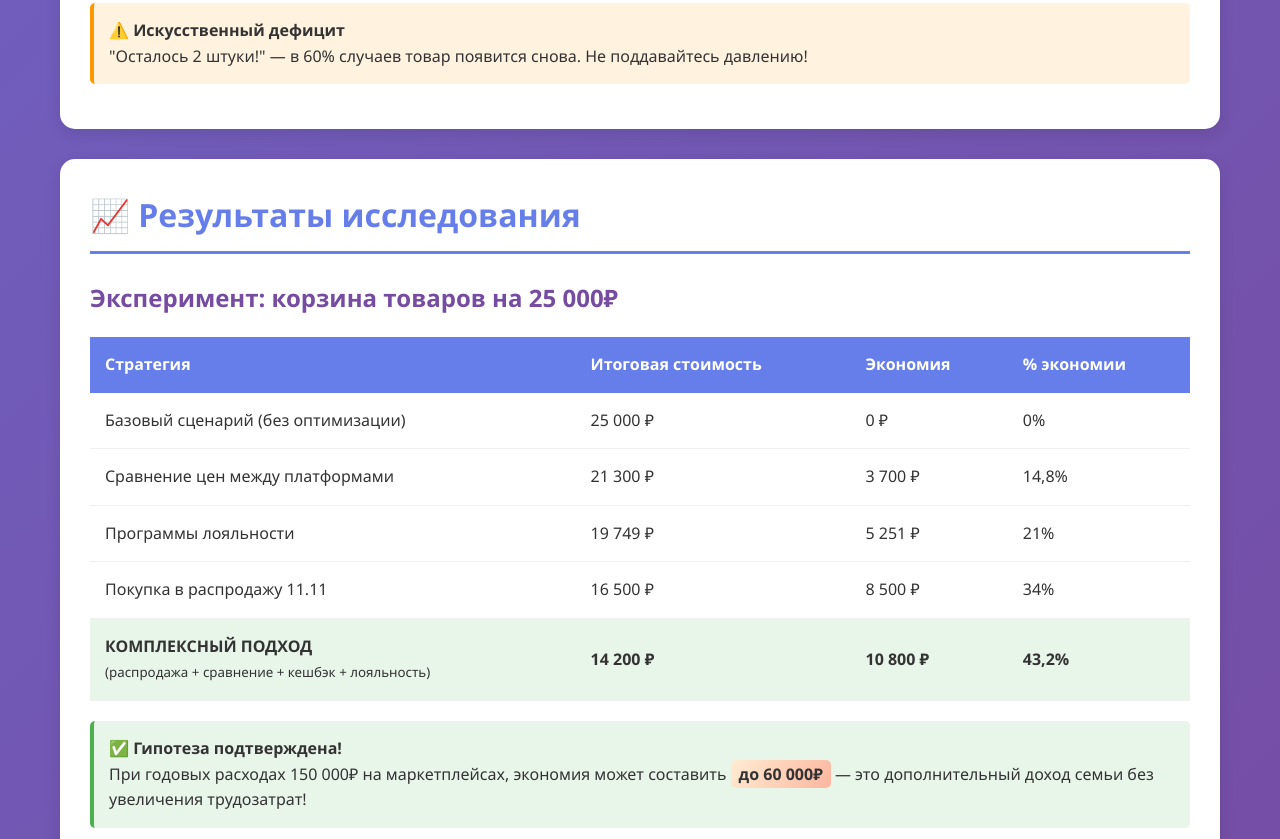
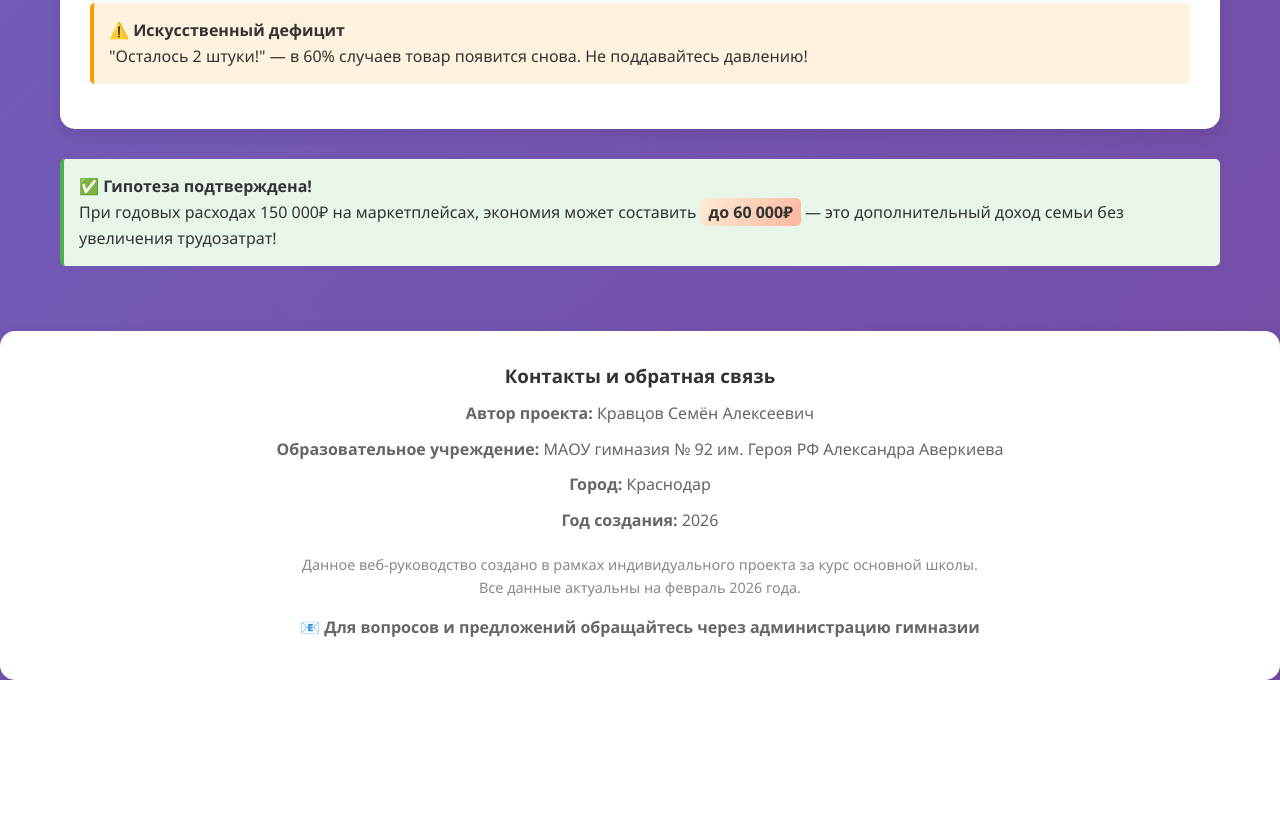
Before and after one commit to Fraddy2345/marketplace-guide, a plain HTML site: page index.html in a window 1280 px wide. Shown: the part 4521-5360 px from the top of the page. After the commit the page ends 5201 px from the top, so only its background shows below. Drawn offline with Linux system fonts and the light colour scheme.

Commit message:
Update index.html

```diff
--- a/index.html
+++ b/index.html
@@ -745,58 +745,6 @@
                 "Осталось 2 штуки!" — в 60% случаев товар появится снова. Не поддавайтесь давлению!
             </div>
         </div>
-
-        <!-- Результаты исследования -->
-        <div class="section">
-            <h2>📈 Результаты исследования</h2>
-
-            <h3>Эксперимент: корзина товаров на 25 000₽</h3>
-
-            <div class="price-table">
-                <table>
-                    <thead>
-                        <tr>
-                            <th>Стратегия</th>
-                            <th>Итоговая стоимость</th>
-                            <th>Экономия</th>
-                            <th>% экономии</th>
-                        </tr>
-                    </thead>
-                    <tbody>
-                        <tr>
-                            <td>Базовый сценарий (без оптимизации)</td>
-                            <td>25 000 ₽</td>
-                            <td>0 ₽</td>
-                            <td>0%</td>
-                        </tr>
-                        <tr>
-                            <td>Сравнение цен между платформами</td>
-                            <td>21 300 ₽</td>
-                            <td>3 700 ₽</td>
-                            <td>14,8%</td>
-                        </tr>
-                        <tr>
-                            <td>Программы лояльности</td>
-                            <td>19 749 ₽</td>
-                            <td>5 251 ₽</td>
-                            <td>21%</td>
-                        </tr>
-                        <tr>
-                            <td>Покупка в распродажу 11.11</td>
-                            <td>16 500 ₽</td>
-                            <td>8 500 ₽</td>
-                            <td>34%</td>
-                        </tr>
-                        <tr style="background: #e8f5e9;">
-                            <td><strong>КОМПЛЕКСНЫЙ ПОДХОД</strong><br><small>(распродажа + сравнение + кешбэк + лояльность)</small></td>
-                            <td><strong>14 200 ₽</strong></td>
-                            <td><strong>10 800 ₽</strong></td>
-                            <td><strong>43,2%</strong></td>
-                        </tr>
-                    </tbody>
-                </table>
-            </div>
-
             <div class="success-box" style="margin-top: 20px;">
                 <strong>✅ Гипотеза подтверждена!</strong><br>
                 При годовых расходах 150 000₽ на маркетплейсах, экономия может составить <span class="highlight">до 60 000₽</span> — это дополнительный доход семьи без увеличения трудозатрат!
```
